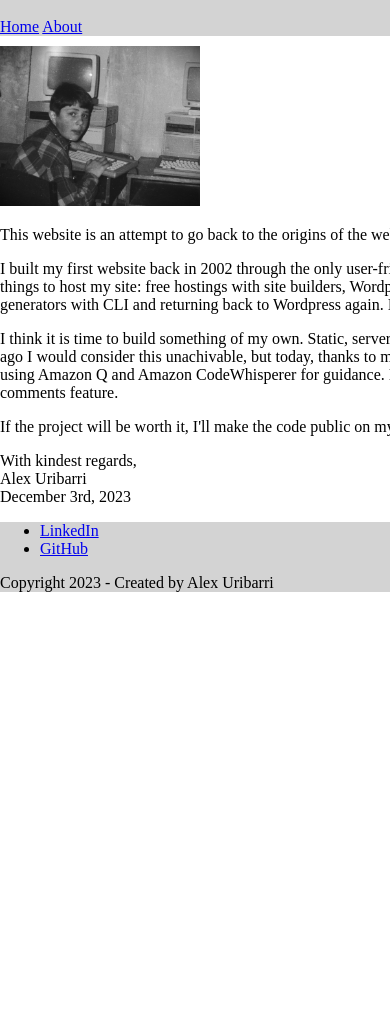
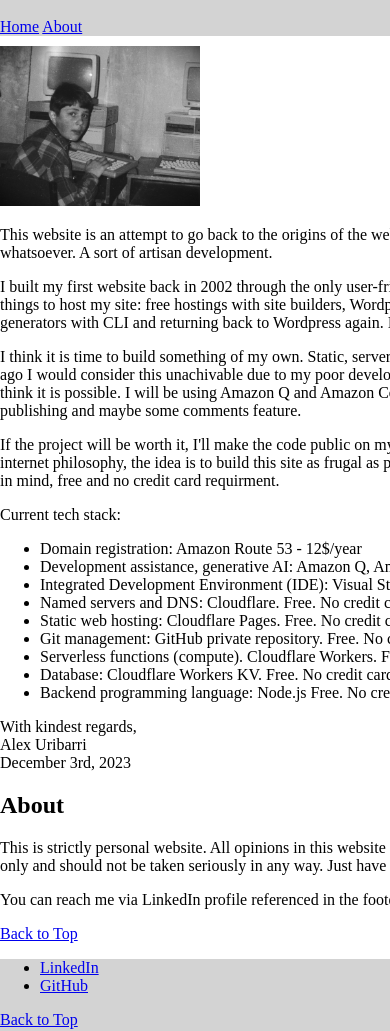
Before and after one commit to alexuribarri/alexuribarri, a plain HTML site: page pages/src/index.html in a window 390 px wide. Shown: the part 77-1108 px from the top of the page. Before the commit the page ends 844 px from the top, so only its background shows below. Drawn offline with Linux system fonts and the light colour scheme.

Commit message:
updated layout for mobile. added info on tec stack

```diff
--- a/pages/src/comps/footer.js
+++ b/pages/src/comps/footer.js
@@ -12,6 +12,7 @@ export function footer() {
 
   // Create back to top link
   const backToTop = document.createElement("p");
+  backToTop.innerHTML = '<a href="#top">Back to Top</a>';
 
   // Create author
   const author = document.createElement("p");
@@ -19,6 +20,7 @@ export function footer() {
 
   // Append elements to footer
   footer.appendChild(socialLinks);
+  footer.appendChild(backToTop);
 
   footer.appendChild(author);
 }
--- a/pages/src/comps/header.js
+++ b/pages/src/comps/header.js
@@ -13,7 +13,7 @@ export function header() {
   // Add links to nav
   nav.innerHTML = `
   <a href="/">Home</a>
-  <a href="./static/html/about.html">About</a>
+  <a href="./#about">About</a>
 `;
 
   // Insert nav after h1
--- a/pages/src/index.html
+++ b/pages/src/index.html
@@ -2,7 +2,7 @@
 <html lang="en">
   <head>
     <meta charset="UTF-8" />
-    <meta name="viewport" content="width=device-width, initial-scale=1.0" />
+
     <link rel="stylesheet" href="style.css" />
 
     <title>Alex Uribarri personal website</title>
@@ -13,6 +13,7 @@
     </header>
 
     <main>
+      <div id="first-parag">
         <img
           src="./static/img/oldpc.jpg"
           width="200px"
@@ -20,9 +21,12 @@
           alt="a boy with a PC"
         />
         <p>
-        This website is an attempt to go back to the origins of the web, to it's
-        simplest form, but now using modern technologies like serverless.
+          This website is an attempt to go back to the origins of the web, to
+          it's simplest form, old web aesthetics and no frameworks or libraries
+          whatsoever. A sort of artisan development.
         </p>
+      </div>
+
       <p>
         I built my first website back in 2002 through the only user-friendly
         option available back then -
@@ -41,21 +45,68 @@
       <p>
         I think it is time to build something of my own. Static, serverless, but
         built by myself. Without any libraries, using vanilla Javascript. A year
-        ago I would consider this unachivable, but today, thanks to many tools
-        available for junior developers as I am, I think it is possible. I will
-        be using Amazon Q and Amazon CodeWhisperer for guidance. Ideally this
-        site will have a backend for article publishing and maybe some comments
-        feature.
+        ago I would consider this unachivable due to my poor developer skills,
+        but today, thanks to many tools available for junior developers, I think
+        it is possible. I will be using Amazon Q and Amazon CodeWhisperer for
+        guidance. Ideally this site will have a backend for article publishing
+        and maybe some comments feature.
       </p>
       <p>
         If the project will be worth it, I'll make the code public on my Github
-        repo so you could build it on your own as well.
+        so you could build it on your own as well. In line with the the early
+        internet philosophy, the idea is to build this site as frugal as
+        possible (free, to be precise). Thefore, the services will be chosen
+        with this idea in mind, free and no credit card requirment.
       </p>
+      <p>Current tech stack:</p>
+      <ul>
+        <li>Domain registration: Amazon Route 53 - 12$/year</li>
+        <li>
+          Development assistance, generative AI: Amazon Q, Amazon CodeWhisperer.
+          Free. No credit card required
+        </li>
+        <li>
+          Integrated Development Environment (IDE): Visual Studio Code. Free. No
+          credit card required
+        </li>
+        <li>
+          Named servers and DNS: Cloudflare. Free. No credit card required
+        </li>
+        <li>
+          Static web hosting: Cloudflare Pages. Free. No credit card required
+        </li>
+        <li>
+          Git management: GitHub private repository. Free. No credit card
+          required
+        </li>
+        <li>
+          Serverless functions (compute). Cloudflare Workers. Free. No credit
+          card required
+        </li>
+        <li>Database: Cloudflare Workers KV. Free. No credit card required</li>
+        <li>
+          Backend programming language: Node.js Free. No credit card required
+        </li>
+      </ul>
       <p>
         With kindest regards, <br />
         Alex Uribarri<br />
         December 3rd, 2023
       </p>
+
+      <h2 id="about">About</h2>
+      <p>
+        This is strictly personal website. All opinions in this website are of
+        the author. This website is for personal leasure and learning purposes
+        only and should not be taken seriously in any way. Just have fun, enjoy
+        and take everything written here with enrormous grain of salt.
+      </p>
+
+      <p>
+        You can reach me via LinkedIn profile referenced in the footer of this
+        page.
+      </p>
+      <a href="#top">Back to Top</a>
     </main>
 
     <footer></footer>
--- a/pages/src/style.css
+++ b/pages/src/style.css
@@ -1,5 +1,4 @@
 body {
-  width: 100%;
   margin: 0;
   padding: 0;
 }
```
Also changed, not shown: pages/src/static/html/about.html (deleted, +0 -28 lines). Lines whose indentation alone changed are shown as unchanged.
